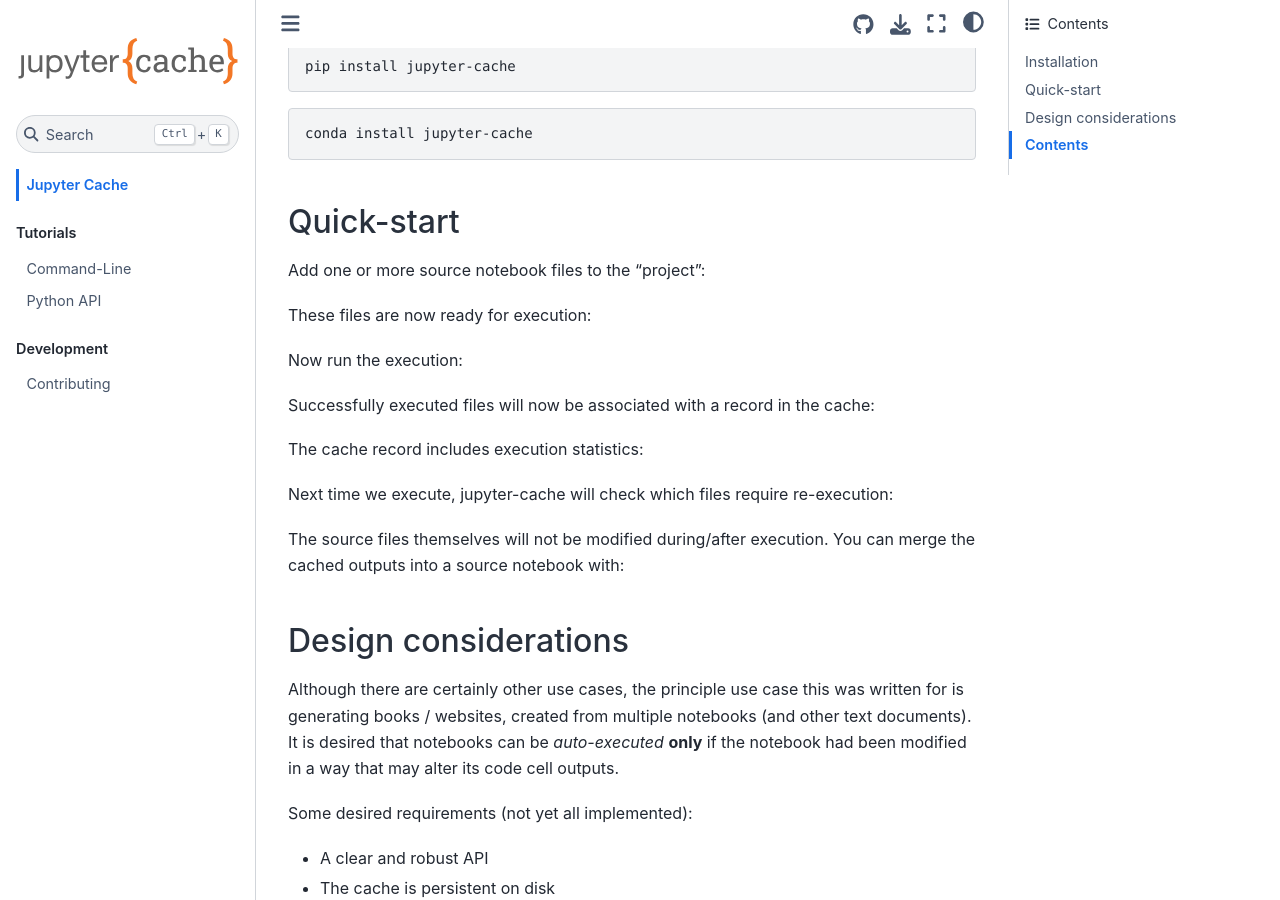
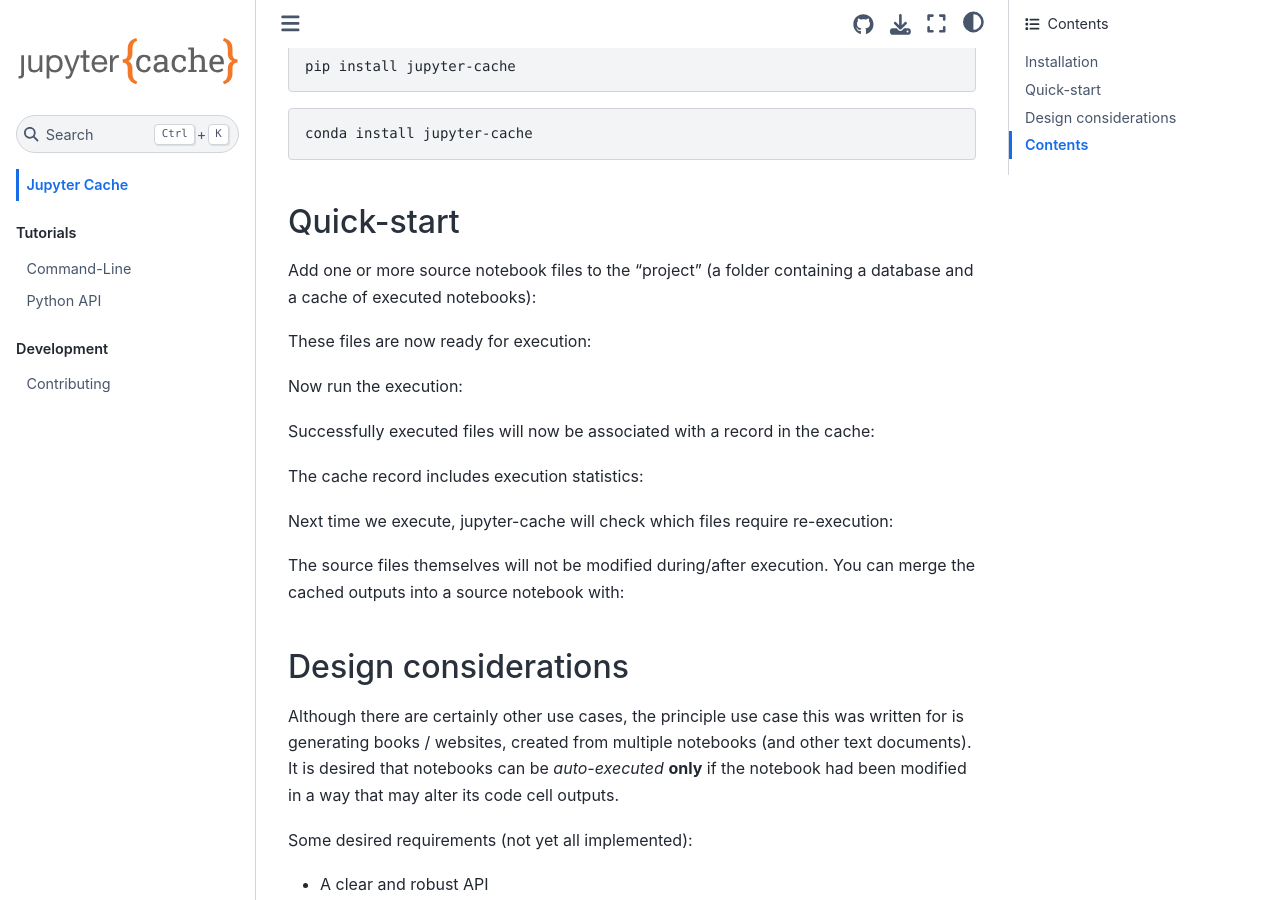
Before and after one commit to executablebooks/jupyter-cache, a Sphinx documentation site: the page built from docs/index.md, in a window 1280 px wide and 900 px high, scrolled down 586 px. Built offline with Sphinx 7.4.7 and the Sphinx Book theme 1.1.4, drawn with Linux system fonts in a browser that asks for light colours.

Commit message:
Update index.md

````diff
--- a/docs/index.md
+++ b/docs/index.md
@@ -31,7 +31,7 @@
 ```{jcache-clear}
 ```
 
-Add one or more source notebook files to the "project":
+Add one or more source notebook files to the "project" (a folder containing a database and a cache of executed notebooks):
 
 ```{jcache-cli} jupyter_cache.cli.commands.cmd_project:cmnd_project
 :command: add
````
